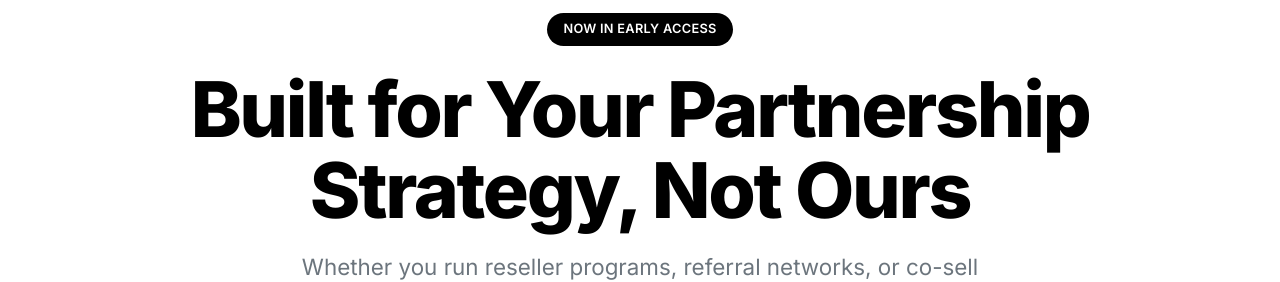
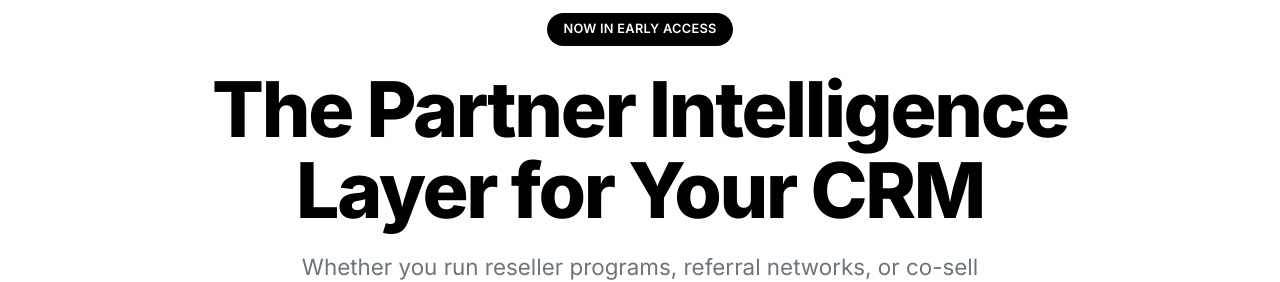
Before and after one commit to dylan3796/partner-attribution-ai, a Next.js app: page / in a window 1280 px wide. Shown: the part 169-451 px from the top of the page. Built offline with nearby package versions, Linux system fonts and the light colour scheme; no server answers.

Commit message:
Restore 'Intelligence Layer' headline - keep flexibility messaging in subtitle

```diff
--- a/app/page.tsx
+++ b/app/page.tsx
@@ -72,7 +72,7 @@ export default function LandingPage() {
       <section className="hero" id="product">
         <div className="wrap">
           <div className="tag">Now in early access</div>
-          <h1>Built for Your Partnership Strategy, Not Ours</h1>
+          <h1>The Partner Intelligence Layer for Your CRM</h1>
           <p className="subtitle" style={{ maxWidth: 700, margin: "0 auto 2.5rem" }}>
             Whether you run reseller programs, referral networks, or co-sell motions — PartnerBase adapts to your playbook. Configure attribution models, tier structures, and incentive plans that match how you actually work.
           </p>
```
